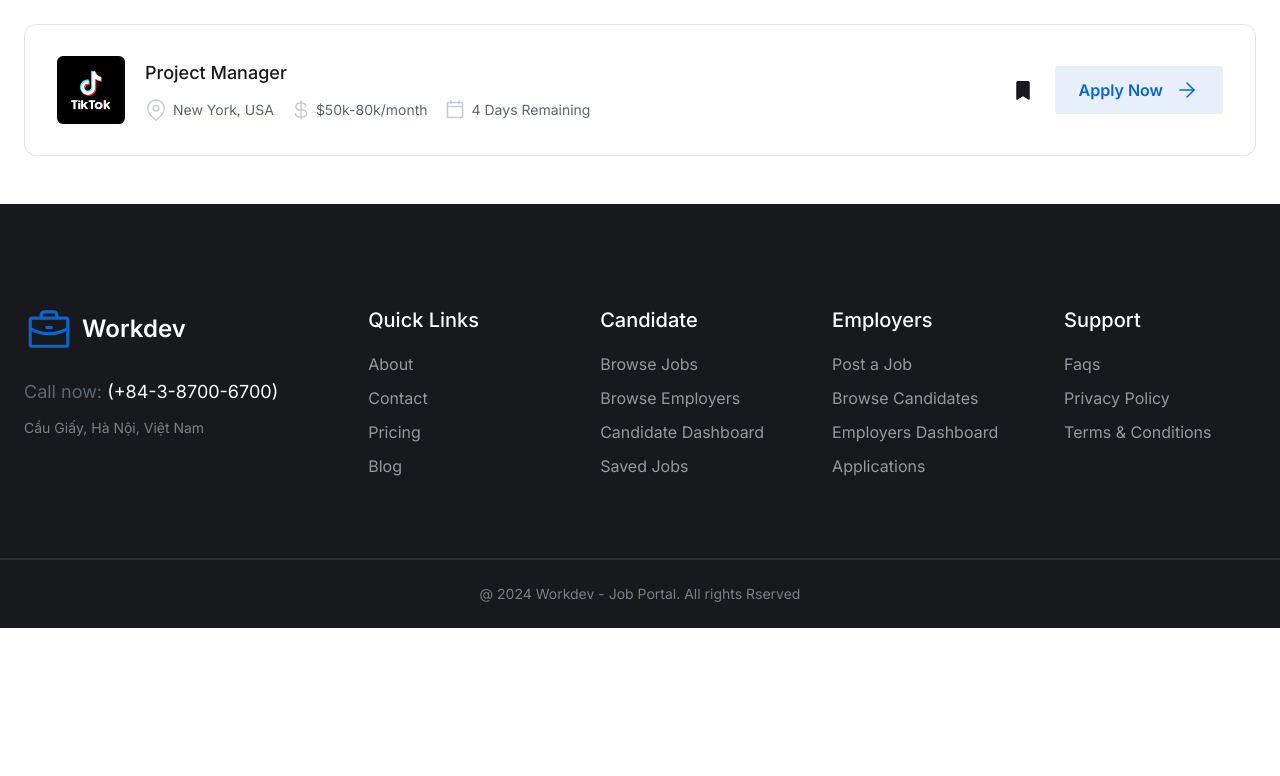
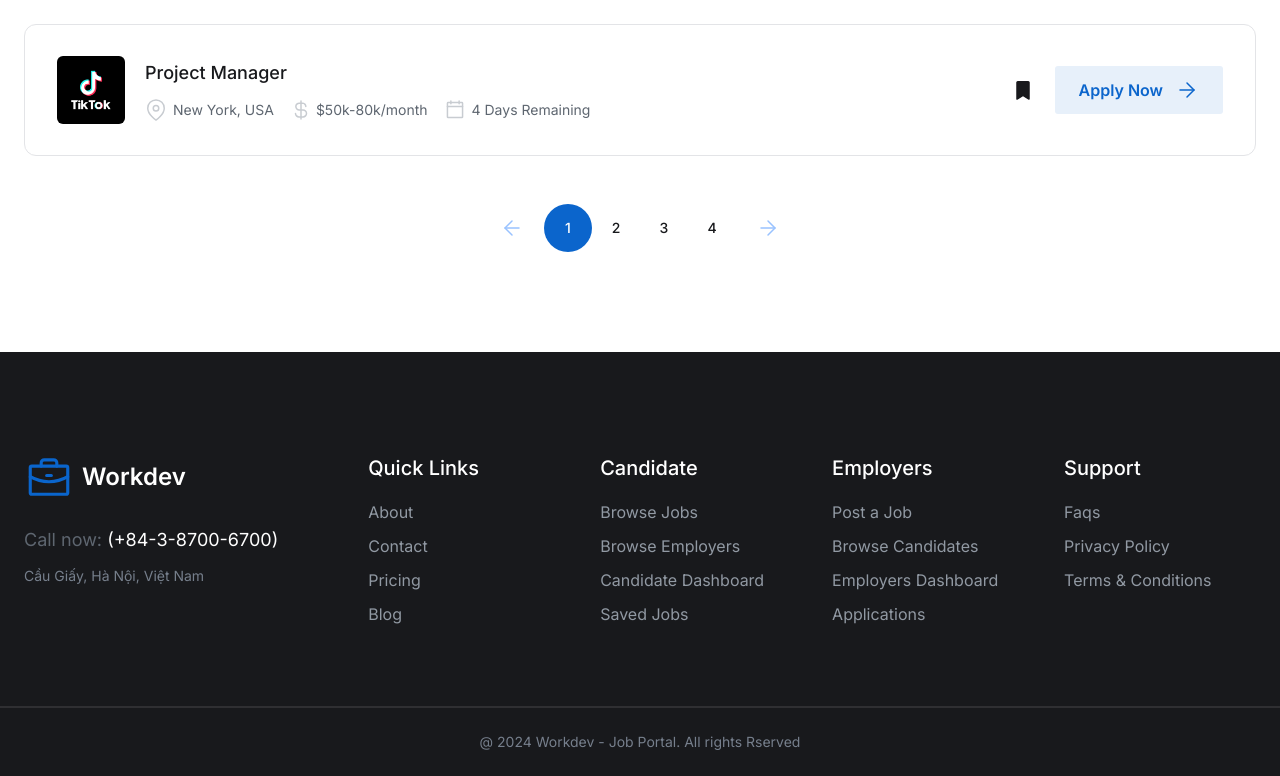
Before and after one commit to frankienguyen-dev/work-frontend, a React (Vite) app: page /search in a window 1280 px wide. Shown: the part 1328-2104 px from the top of the page. Before the commit the page ends 1956 px from the top, so only its background shows below. Built offline with nearby package versions, Linux system fonts and the light colour scheme.

Commit message:
Coding Pagination Component and implementing the algorithm to display pagination buttons correctly according to the requirements.

```diff
--- a/package.json
+++ b/package.json
@@ -18,6 +18,7 @@
     "@tanstack/react-query-devtools": "^5.14.2",
     "add": "^2.0.6",
     "axios": "^1.6.2",
+    "classnames": "^2.5.1",
     "flowbite-react": "^0.7.2",
     "react": "^18.2.0",
     "react-dom": "^18.2.0",
--- a/src/components/Pagination/Pagination.tsx
+++ b/src/components/Pagination/Pagination.tsx
@@ -1,3 +1,145 @@
-export default function Pagination() {
-  return <div></div>;
+import { Dispatch, SetStateAction } from 'react';
+import classNames from 'classnames';
+
+interface Props {
+  currentPage: number;
+  setPage: Dispatch<SetStateAction<number>>;
+  pageSize: number;
 }
+
+const RANGE = 2;
+
+export default function Pagination({ currentPage, pageSize, setPage }: Props) {
+  const renderPagination = () => {
+    let dotAfter = false;
+    let dotBefore = false;
+    const renderDotAfter = (index: number) => {
+      if (!dotAfter) {
+        dotAfter = true;
+        return (
+          <span
+            key={index}
+            className='w-[48px] h-[48px] rounded-[50px]  text-[14px] leading-5 font-medium
+            text-[#18191c] flex items-center justify-center'
+          >
+            ...
+          </span>
+        );
+      }
+      return null;
+    };
+
+    const renderDotBefore = (index: number) => {
+      if (!dotBefore) {
+        dotBefore = true;
+        return (
+          <span
+            key={index}
+            className='w-[48px] h-[48px] rounded-[50px] text-[14px] leading-5 font-medium
+            text-[#18191c] flex items-center justify-center'
+          >
+            ...
+          </span>
+        );
+      }
+      return null;
+    };
+    return Array(pageSize)
+      .fill(0)
+      .map((_, index) => {
+        const pageNumber = index + 1;
+        if (
+          currentPage <= RANGE * 2 + 1 &&
+          pageNumber > currentPage + RANGE &&
+          pageNumber < pageSize - RANGE + 1
+        ) {
+          return renderDotAfter(index);
+        } else if (currentPage > RANGE * 2 + 1 && currentPage < pageSize - RANGE * 2) {
+          if (pageNumber < currentPage - RANGE && pageNumber > RANGE) {
+            return renderDotBefore(index);
+          } else if (pageNumber > currentPage + RANGE && pageNumber < pageSize - RANGE + 1) {
+            return renderDotAfter(index);
+          }
+        } else if (
+          currentPage >= RANGE * 2 &&
+          pageNumber > RANGE &&
+          pageNumber < currentPage - RANGE
+        ) {
+          return renderDotBefore(index);
+        }
+        return (
+          <button
+            className={classNames(
+              'w-[48px] h-[48px] rounded-[50px] text-[14px] leading-5 ' + ' font-medium',
+
+              {
+                'bg-[#0b65cc] text-white hover:bg-[#0b65cc] hover:text-white':
+                  currentPage === pageNumber,
+                'bg-white hover:bg-[#f1f2f4] hover:text-[#18191c] text-[#18191c]':
+                  currentPage !== pageNumber
+              }
+            )}
+            key={index}
+            onClick={() => setPage(pageNumber)}
+          >
+            {pageNumber}
+          </button>
+        );
+      });
+  };
+  return (
+    <div className='flex flex-wrap items-center justify-center'>
+      <button className='p-[12px] w-[48px] h-[48px] hover:bg-[#e7f0fa] rounded-[84px] group mr-[8px]'>
+        <svg
+          className='text-[#99C2FF] group-hover:text-[#0A65CC]'
+          width='24'
+          height='24'
+          viewBox='0 0 24 24'
+          fill='none'
+          xmlns='http://www.w3.org/2000/svg'
+        >
+          <path
+            d='M19 12H5'
+            stroke='currentColor'
+            strokeWidth='1.5'
+            strokeLinecap='round'
+            strokeLinejoin='round'
+          />
+          <path
+            d='M12 5L5 12L12 19'
+            stroke='currentColor'
+            strokeWidth='1.5'
+            strokeLinecap='round'
+            strokeLinejoin='round'
+          />
+        </svg>
+      </button>
+      {renderPagination()}
+      <button className='p-[12px] w-[48px] h-[48px] hover:bg-[#e7f0fa] rounded-[84px] group ml-[8px]'>
+        <svg
+          className='text-[#99C2FF] group-hover:text-[#0A65CC]'
+          width='24'
+          height='24'
+          viewBox='0 0 24 24'
+          fill='none'
+          xmlns='http://www.w3.org/2000/svg'
+        >
+          <path
+            d='M5 12H19'
+            stroke='currentColor'
+            strokeWidth='1.5'
+            strokeLinecap='round'
+            strokeLinejoin='round'
+          />
+          <path
+            d='M12 5L19 12L12 19'
+            stroke='currentColor'
+            strokeWidth='1.5'
+            strokeLinecap='round'
+            strokeLinejoin='round'
+          />
+        </svg>
+      </button>
+    </div>
+  );
+}
--- a/src/pages/Admin/Company/Company.tsx
+++ b/src/pages/Admin/Company/Company.tsx
@@ -2,7 +2,7 @@ import { Link } from 'react-router-dom';
 import useQueryParams from '../../../hooks/useQueryPrams.tsx';
 import { useQuery } from '@tanstack/react-query';
 import companyApi from '../../../apis/company.api.ts';
-import Pagination from '../../../components/Pagination';
+import PaginationComponent from '../../../components/Pagination';
 
 export default function Company() {
   const queryParams = useQueryParams();
@@ -155,7 +155,7 @@ export default function Company() {
             ))}
           </div>
           <div className='mt-[20px]'>
-            <Pagination />
+            <PaginationComponent />
           </div>
         </div>
       )}
--- a/src/pages/SearchPage/SearchPage.tsx
+++ b/src/pages/SearchPage/SearchPage.tsx
@@ -1,6 +1,9 @@
 import { Link } from 'react-router-dom';
+import Pagination from '../../components/Pagination';
+import { useState } from 'react';
 
 export default function SearchPage() {
+  const [page, setPage] = useState(1);
   return (
     <div className='pt-[138px]'>
       <div className='h-[76px] bg-[#f1f2f4]'>
@@ -1493,6 +1496,9 @@ export default function SearchPage() {
             </div>
           </div>
         </div>
+        <div className='mb-[100px]'>
+          <Pagination currentPage={page} setPage={setPage} pageSize={4} />
+        </div>
       </div>
     </div>
   );
```
Also changed, not shown: src/assets/images/fi_arrow-right (1).svg (added), 1 other file (tests, documents, lock files or other folders).
